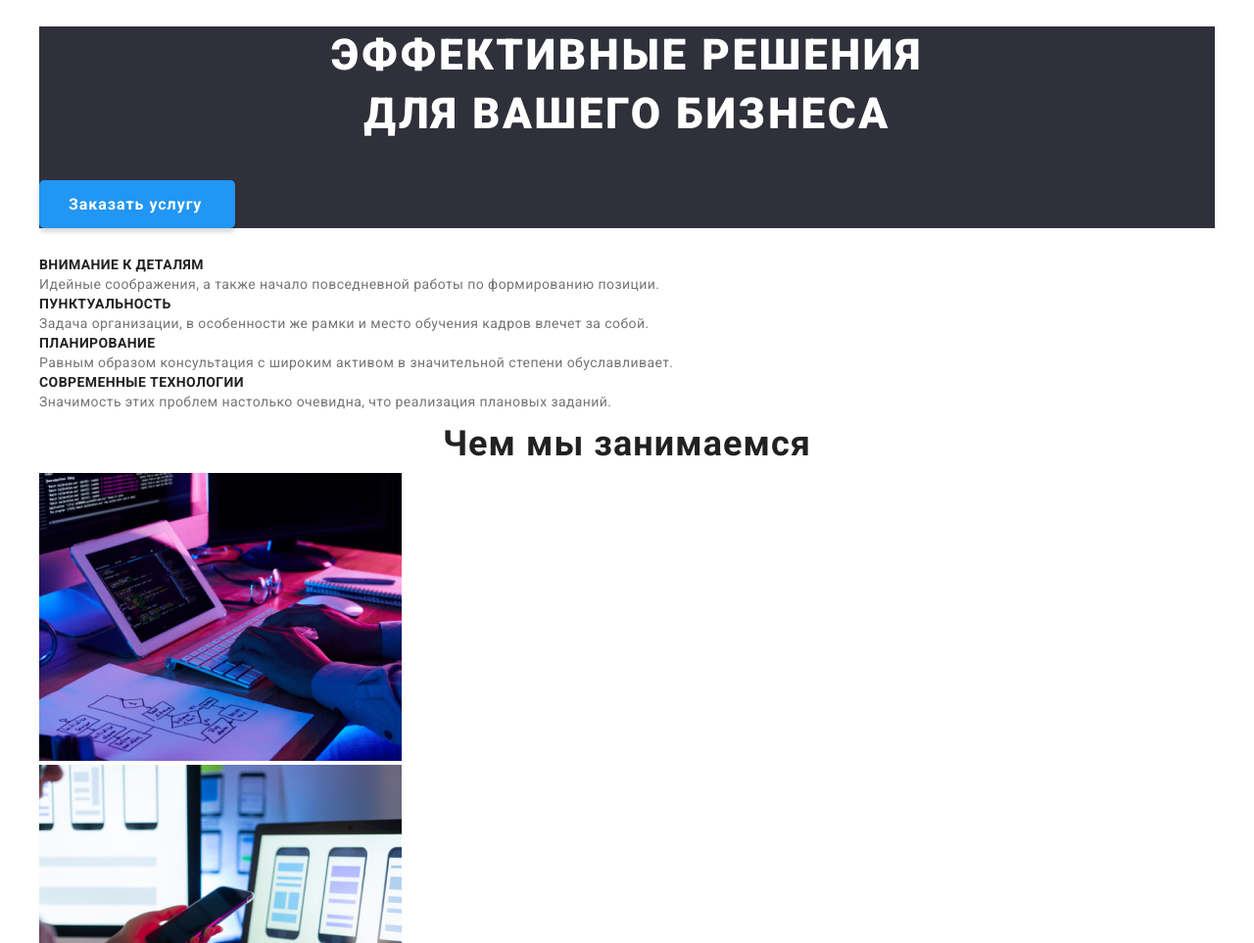
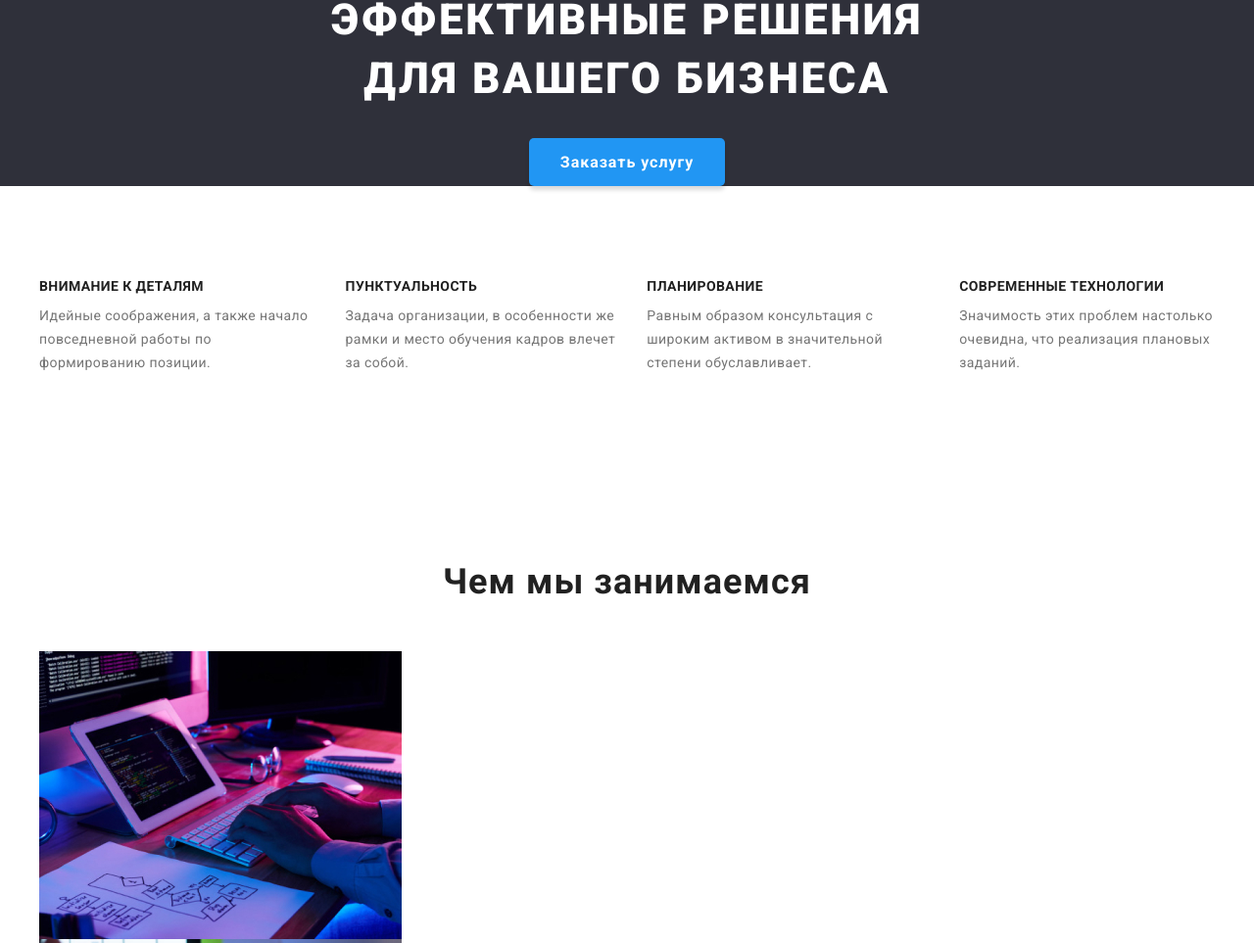
Before and after one commit to Dzmitry505/goit-markup-hw-03, a plain HTML site: page index.html in a window 1280 px wide. Shown: the part 89-1052 px from the top of the page at 98% size. Drawn offline with nearby package versions, Linux system fonts and the light colour scheme.

Commit message:
половина

```diff
--- a/css/style.css
+++ b/css/style.css
@@ -97,14 +97,17 @@ body {
 }
 
 /*-----------------------------------------------------------------------------------------герой-------------------------------------------------------*/
-.about-hero {
+.hero {
   background-color: var(--second-color);
+  text-align: center;
+  margin-bottom: 95px;
 }
 .main-hero-title {
   font-weight: 900;
   font-size: 44px;
   line-height: 1.36;
-  text-align: center;
+  margin-bottom: 30px;
+  margin-top: 0;
   letter-spacing: 0.06em;
   text-transform: uppercase;
   color: var(--first-color);
@@ -112,14 +115,13 @@ body {
 .btn-hero {
   font-family: inherit;
   padding: 10px 30px;
-  margin-bottom: 30px;
+
   min-width: 200px;
   background-color: var(--btn-color);
   cursor: pointer;
   font-weight: bold;
   font-size: 16px;
   line-height: 1.86;
-  display: flex;
   align-items: center;
   text-align: center;
   letter-spacing: 0.06em;
@@ -129,13 +131,17 @@ body {
   border: none;
 }
 /*----------------------------------------------------------------------- Особенности------------------------------------------------------------------------ */
-.about-work {
+.work {
   background-color: var(--first-color);
+}
+.spc-combo + .spc-combo {
+  margin-left: 30px;
 }
 .spc-title {
   font-weight: bold;
   font-size: 14px;
   line-height: 1.14;
+  margin-bottom: 10px;
   letter-spacing: 0.03em;
   text-transform: uppercase;
   color: var(--second-text-color);
@@ -148,22 +154,19 @@ body {
   color: var(--third-text-color);
 }
 .spc-text-list {
-  margin: 0;
+  margin-bottom: 95px;
+  display: flex;
 }
 /*---------------------------------------------------------------------- Чем мы занимаемся----------------------------------------------------------------- */
-.prof-title {
-  font-weight: bold;
-  font-size: 36px;
-  line-height: 1.67;
-  text-align: center;
-  letter-spacing: 0.03em;
-  color: var(--second-text-color);
-}
 .about-profession-list {
   margin: 0;
 }
 .about-profession {
   background-color: var(--first-color);
+  margin-bottom: 95px;
+}
+.profession {
+  display: flex;
 }
 /*---------------------------------------------------------------------- Наша команда -----------------------------------------------------------------------*/
 .about-team {
@@ -179,17 +182,31 @@ body {
   font-weight: bold;
   font-size: 36px;
   line-height: 1.17;
+  padding-top: 95px;
+  margin-bottom: 50px;
   text-align: center;
   letter-spacing: 0.03em;
   color: var(--second-text-color);
+}
+.photo {
+  margin-bottom: 30px;
 }
 .team-name {
   font-weight: medium;
   font-size: 16px;
   line-height: 1.19;
+  margin-bottom: 10px;
   text-align: center;
   letter-spacing: 0.03em;
   color: var(--second-text-color);
+}
+.team-list {
+  display: flex;
+  padding-bottom: 95px;
+}
+
+.team-info + .team-info {
+  margin-left: 30px;
 }
 .work-direction {
   font-weight: normal;
--- a/index.html
+++ b/index.html
@@ -19,35 +19,37 @@
     <link href="./css/style.css" rel="stylesheet">
 </head>
 <body>
+    <header class="about-info">
     <div class="container">
-    <header class="about-info">
-        <!--шапка-->
+<!----шапка-->
     <nav class="head-navigation first-main">
-            <!--логотип компании-->
+<!----логотип компании-->
             <a class="about-logo-link link" href="./index.html" lang="en">Web<span class="black-logo" >Studio</span></a>
-            <!--ссылки шапки-->
+<!----ссылки шапки-->
         <ul class="link-navigation-list list">
                 <li class="navigation"><a class="navigation-link link current" href="./index.html">Студия</a></li>
                 <li class="navigation"><a class="navigation-link link" href="./portfolio.html">Портфолио</a></li>
                 <li class="navigation"><a class="navigation-link link" href="">Контакты</a></li>
         </ul>
-        <!--контакты-->
+<!----контакты-->
         <ul class="link-contacts-list list">
             <li class="navigation"><a class="contacts-link link" href="mailto:info@devstudio.com">info@devstudio.com</a></li>
             <li class="navigation"><a class="contacts-tel-link link" href="tel:+380961111111">+38 096 111 11 11</a></li>
         </ul>
     </nav>
+    </div>
     </header>
     <main>
-        <!--герой-->
-        <section class="about-hero">
+<!----герой-->
+        <section class="hero">
             <h1 class="main-hero-title">Эффективные решения<br />для вашего бизнеса</h1>
             <button type="button" class="btn-hero">Заказать услугу</button>
         </section>
-        <!--спецификация-->
-        <section class="about-work">
+<!----спецификация-->
+        <section class="work">
+            <div class="container">
             <ul class="spc-text-list list">
-                <li>
+                <li class="spc-combo">
                     <h3 class="spc-title">Внимание к деталям</h3>
                     <p class="spc-text">
                         Идейные соображения, а также начало повседневной работы по
@@ -55,7 +57,7 @@
                     </p>
                 </li>
 
-                <li>
+                <li class="spc-combo">
                     <h3 class="spc-title">Пунктуальность</h3>
                     <p class="spc-text">
                         Задача организации, в особенности же рамки и место обучения кадров
@@ -63,7 +65,7 @@
                     </p>
                 </li>
 
-                <li>
+                <li class="spc-combo">
                     <h3 class="spc-title">Планирование</h3>
                     <p class="spc-text">
                         Равным образом консультация с широким активом в значительной
@@ -71,7 +73,7 @@
                     </p>
                 </li>
 
-                <li>
+                <li class="spc-combo">
                     <h3 class="spc-title">Современные технологии</h3>
                     <p class="spc-text">
                         Значимость этих проблем настолько очевидна, что реализация
@@ -79,67 +81,72 @@
                     </p>
                 </li>
             </ul>
+            </div>
         </section>
-        <!--направление работы студии-->
+<!----направление работы студии-->
         <section class="about-profession">
-            <h2 class="prof-title" >Чем мы занимаемся</h2>
+            <div class="container">
+            <h2 class="team-title" >Чем мы занимаемся</h2>
             <ul class="about-profession-list list">
-                <li>
+                <li class="profession">
                     <img src="./img/box1.jpg" alt="Планшет и руки на клаиватуре компьютера" width="370" height="294" />
                 </li>
 
-                <li>
+                <li class="profession">
                     <img src="./img/box2.jpg"
                         alt="Презентация макетов для мобильных телефонов на компьютере"
                         width="370" height="294" />
                 </li>
 
-                <li>
-                    <img src="./img/box3.jpg" alt="Радужная гамма цыетов на планшете"
+                <li class="profession">
+                    <img src="./img/box3.jpg" alt="Радужная гамма цветов на планшете"
                         width="370" height="294" />
                 </li>
             </ul>
+            </div>
         </section>
-        <!--команда и должности-->
+<!----команда и должности-->
         <section class="about-team">
-
+        <div class="container">
         <h2 class="team-title" >Наша команда</h2>
 
-        <ul class="about-team-list list">
+        <ul class="team-list list">
             <li class="team-info">
-                    <img src="./img/productd.jpg" alt="продуктовый дизайнер" width="270" height="260"/>
+                    <img class="photo" src="./img/productd.jpg" alt="продуктовый дизайнер" width="270" height="260"/>
                     <h3 class="team-name" >Игорь Демьяненко</h3>
                     <p class="work-direction" lang="en">Product Designer</p>
             </li>
 
             <li  class="team-info">
-                    <img src="./img/fronted.jpg" alt="разработчик" width="270" height="260" />
+                    <img class="photo" src="./img/fronted.jpg" alt="разработчик" width="270" height="260" />
                     <h3 class="team-name" >Ольга Репина</h3>
                     <p class="work-direction"  lang="en">Frontend Developer</p>
             </li>
 
             <li  class="team-info">
-                    <img src="./img/marketing.jpg" alt="маркетолог" width="270" height="260" />
+                    <img class="photo" src="./img/marketing.jpg" alt="маркетолог" width="270" height="260" />
                     <h3 class="team-name" >Николай Тарасов</h3>
                     <p class="work-direction" lang="en">Marketing</p>
             </li>
 
             <li  class="team-info">
-                    <img src="./img/ui-desidner.jpg" alt="дизайнер интерфейсов" width="270" />
+                    <img class="photo" src="./img/ui-desidner.jpg" alt="дизайнер интерфейсов" width="270" height="260"/>
                     <h3 class="team-name" >Михаил Ермаков</h3>
                     <p class="work-direction" lang="en">UI Designer</p>
             </li>
         </ul>
+        </div>
         </section>
     </main>
     <footer class="about-contacts">
-        <!--логотип студии-->
+        <div class="container">
+<!----логотип студии-->
         <a class="about-logo-link link" href="./index.html" lang="en">Web<span class="white-logo">Studio</span></a>
-        <!--адрес-->
+<!----адрес-->
         <address>
             <p class="addres-map">г. Киев, пр-т Леси Украинки, 26</p>
 
-            <!-- Почта и телефон -->
+<!---- Почта и телефон -->
             <ul class="footer-list list">
                 <li>
                  <a class="mail-link link" href="mailto:info@devstudio.com"> info@devstudio.com </a>
@@ -149,7 +156,7 @@
                 </li>
             </ul>
         </address>
+        </div>
     </footer>
-    </div>
 </body>
 </html>
```
Also changed, not shown: portfolio.html (+8 -4 lines).
